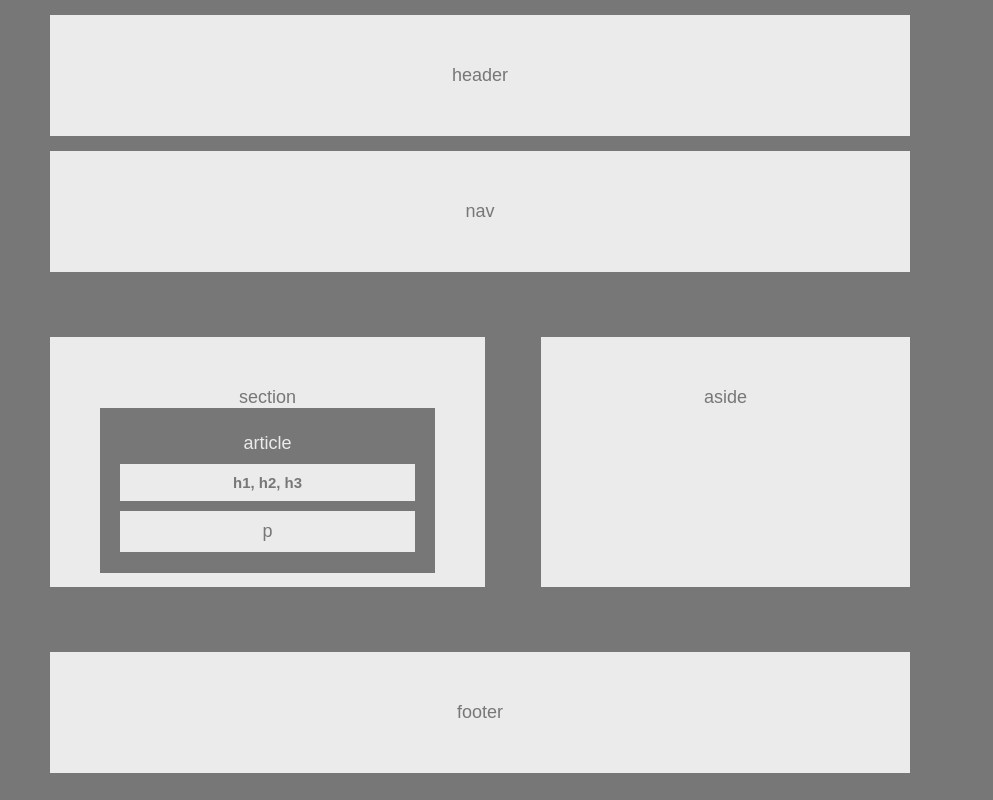
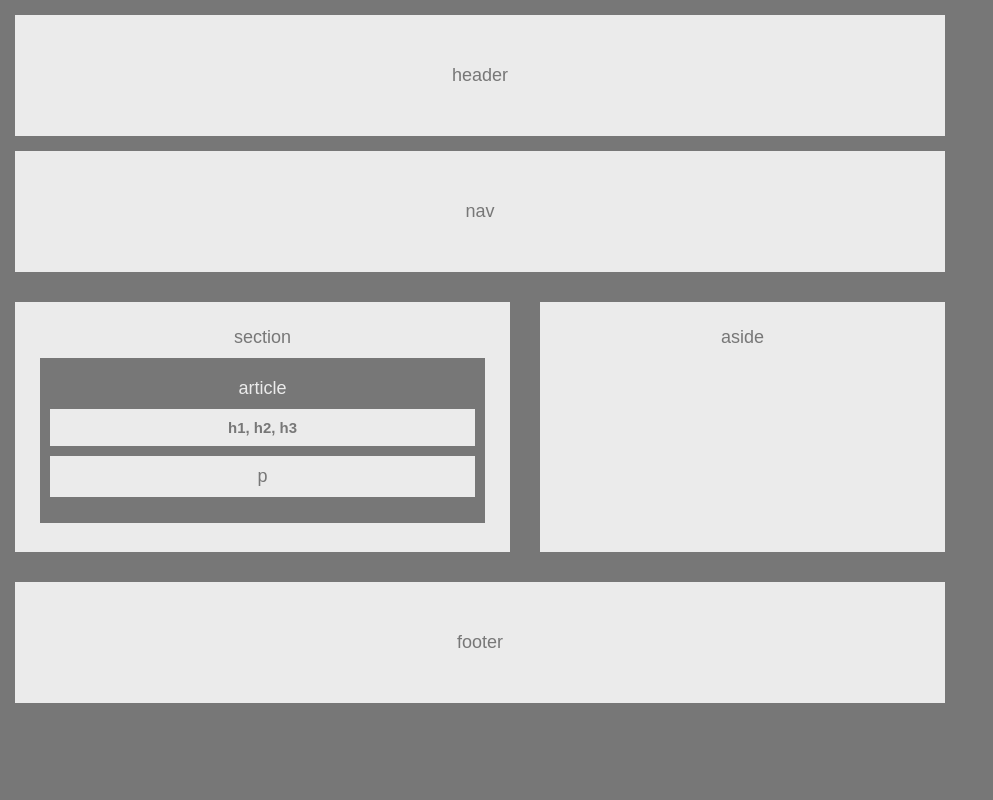
Before and after one commit to barrett4467/HW-Layout, a plain HTML site: page index.html in a window 1280 px wide. Shown: the whole page, without its empty margins (0-993 px from the left). Drawn offline with Linux system fonts and the light colour scheme.

Commit message:
Deleted float-style and updated layout spacing around section and aside

```diff
--- a/float-style.css
+++ /dev/null
@@ -1,14 +0,0 @@
-/*this clears so that the footer will be down below*/
-.clearfix::after {
-  content: "";
-  clear: both;
-  display: block;
-}
-
-aside {
-  float: right;
-}
-
-section {
-  float: left;
-}
--- a/style.css
+++ b/style.css
@@ -24,21 +24,22 @@ header, nav, section, aside, footer{
   background: #ebebeb;
   color: #777;
   text-align: center;
-  margin: 15px 50px 15px 50px;
+  margin: 15px;
   padding: 50px;
+}
+
+section, aside {
+  padding: 25px;
+  width: 495px;
+  height: 250px;
 }
 
 section {
   float: left;
-  margin: 50px 5px 50px 50px;
-  width: 435px;
-  height: 250px;
 }
-
 aside {
   float: right;
-  margin: 50px 50px 50px 5px;
-  width: 369px;
+  width: 405px;
   height: 250px;
 }
 
@@ -46,7 +47,8 @@ article {
   color: #ebebeb;
   background: #777;
   height: 165px;
-  padding: 25px 10px;
+  padding-top: 20px;
+  margin: 10px 0;
 }
 
 body {
```
